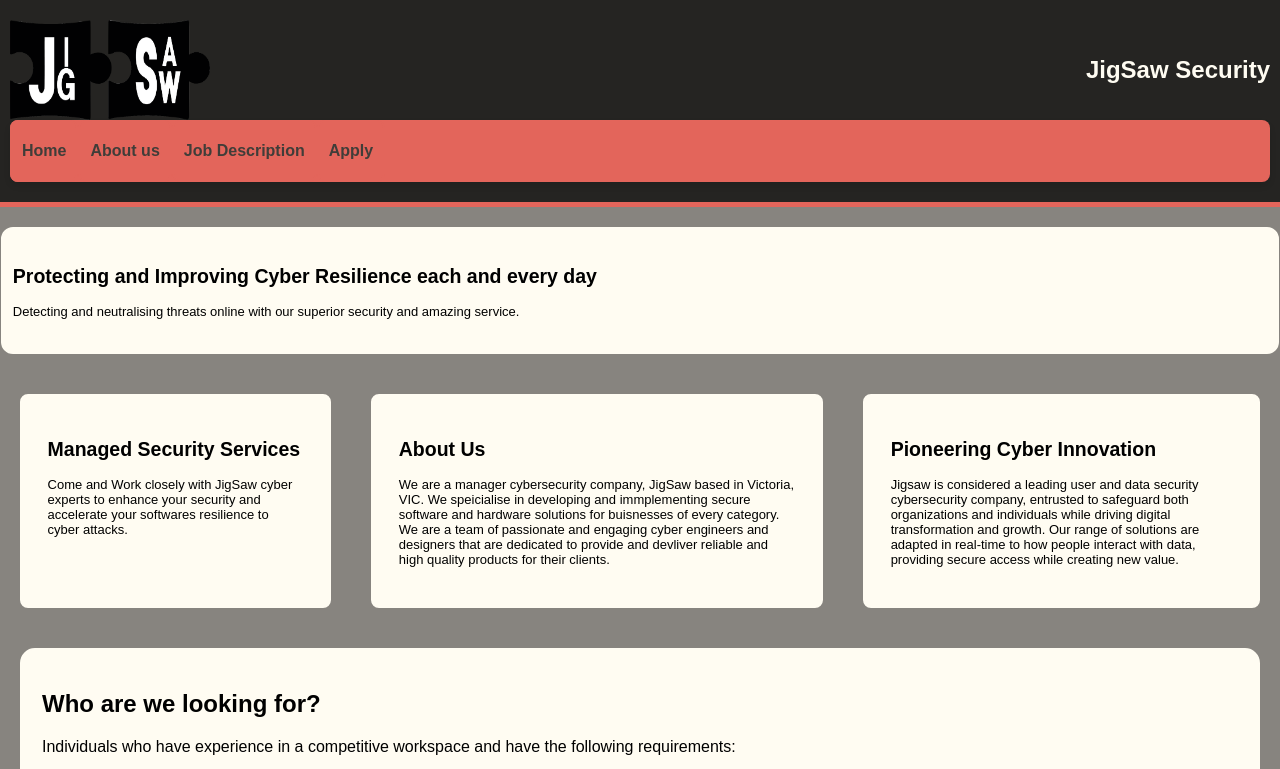
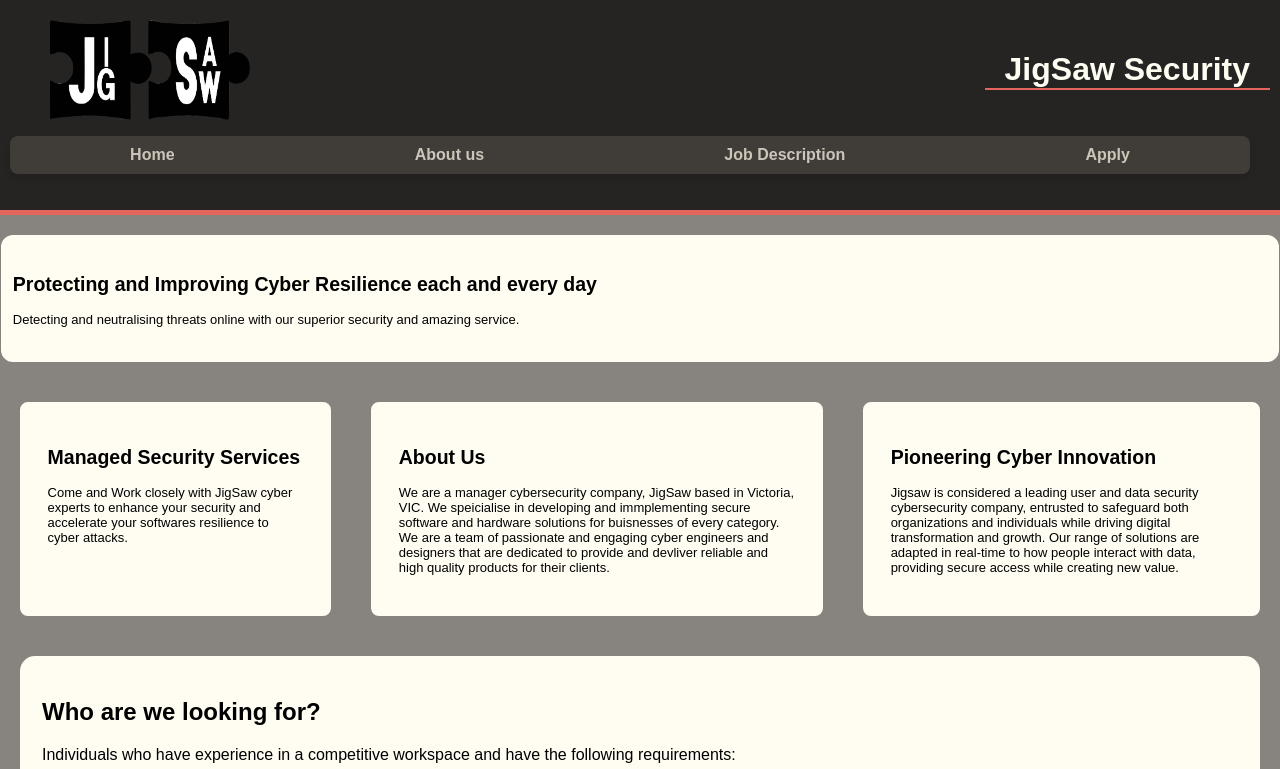
Before and after one commit to JoshThai/project1, a plain HTML site: page index.html in a window 1280 px wide. Shown: the top 769 px of the page. Drawn offline with Linux system fonts and the light colour scheme.

Commit message:
header edited

```diff
--- a/styles/styles.css
+++ b/styles/styles.css
@@ -5,7 +5,10 @@
     background-color: #252422;
     color: #FFFCF2;
     border-bottom : 5px solid #E3655B;
+    color: #FFFCF2;
+    border-bottom : 5px solid #E3655B;
 }
+
 header {
     display: flex;
     justify-content: space-between;
@@ -13,52 +16,57 @@ header {
     padding: 0;
 }
 
+#header h1 {
+    font-size: 2em;
+    text-align: left;
+    color: #FFFCF2;
+    margin: 0;
+    border-bottom: 2.5px solid #E3655B;
+    padding: 0 20px;
+    display: inline-block;
+}
+
 nav {
-    color: #403D39;
     background-color: #403D39;
     box-shadow: 0px 4px 6px rgba(0, 0, 0, 0.1);
     border-radius: 8px;
-
+    margin-right: 20px;
 }
 
-nav {
-    background-color: #E3655B;
-    box-shadow: 0px 4px 6px rgba(0, 0, 0, 0.1);
-    border-radius: 8px;
-    width: 100%;
+#logo {
+    margin-left: 40px;
+}
+
+#header nav ul {
     display: flex;
-    padding: 0;
-
-}
-nav ul {
-    display: flex;
+    justify-content: space-around;
     list-style-type: none;
     padding: 0;
-    margin: 0;
-    width: 100%;
 }
-nav ul li {
-    border-radius: 8px;
-    color: #403D39;
-    border: 2px solid #E3655B;
-    margin: 0;
-    display: flex;
-    justify-content: center;
-    align-items: center;
+
+#header nav ul li {
+    margin: 0 15px;
+    padding: 10px;
 }
-nav ul li a {
-    color: #403D39;
+
+#header nav ul li a {
+    text-decoration: none;
     font-weight: bold;
-    text-decoration: none;
+    color: #CCC5B9;
     padding: 20px 10px;
     border-radius: 8px;
 }
-body{
+
+
+body {
     margin: 0;
     padding: 0;
     font-family: poppins, sans-serif;
     background-color: #fffcf2;
+    font-family: poppins, sans-serif;
+    background-color: #fffcf2;
 }
+
 
 /* index styling */
 #content {
```
